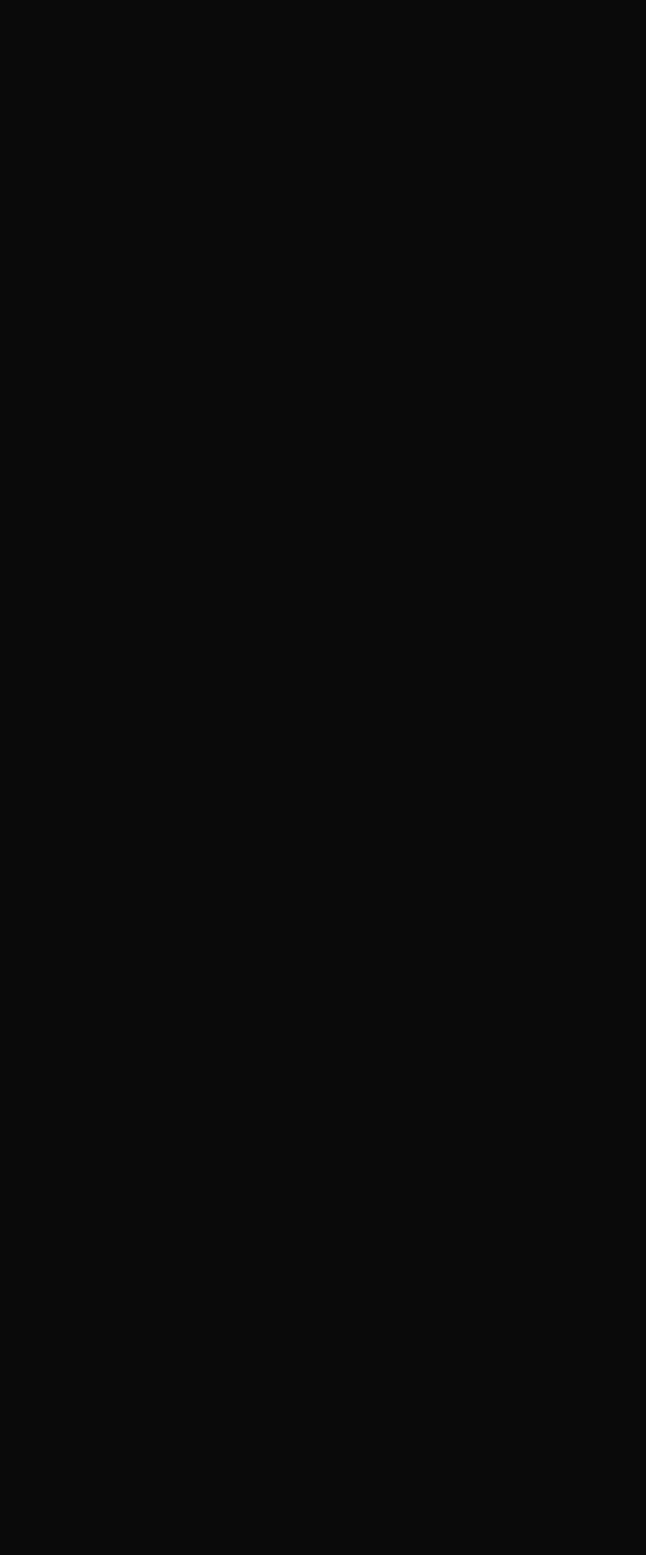
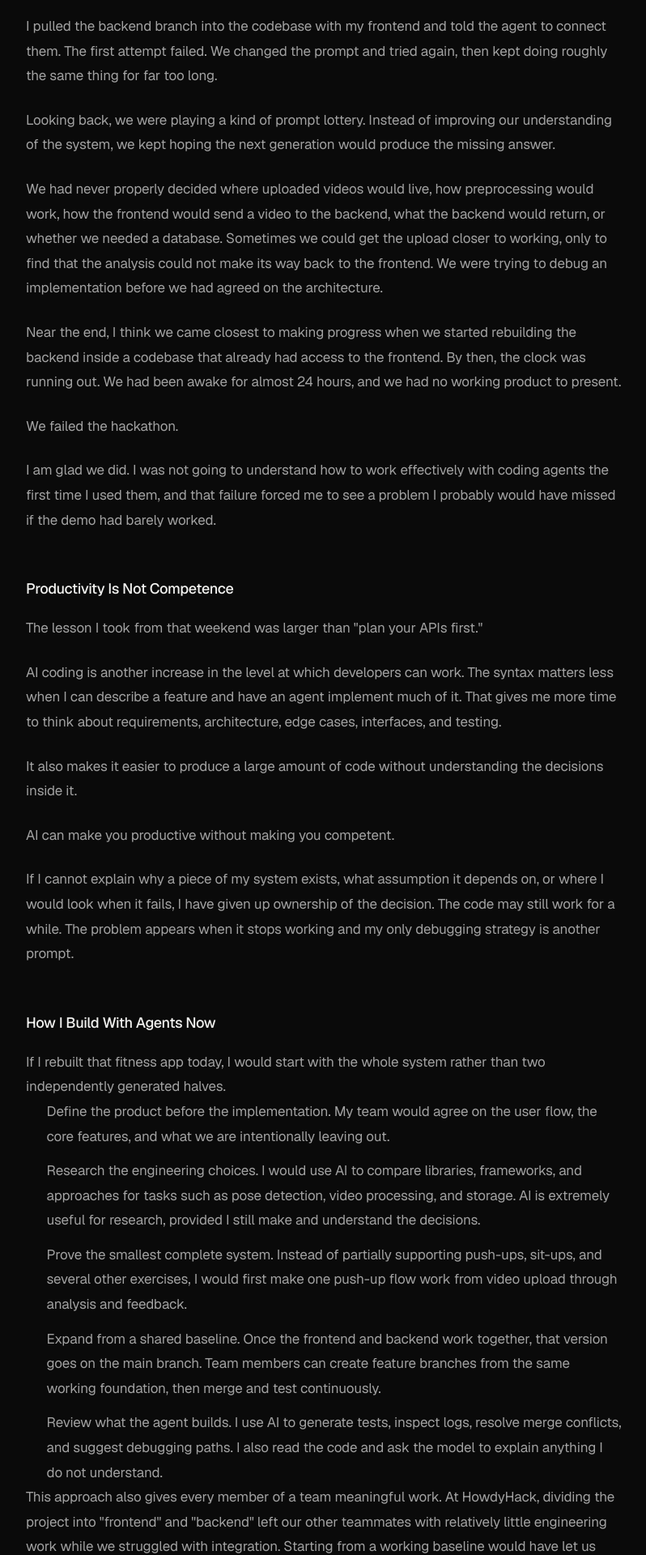
Before and after one commit to patricksemler/patricksemler.github.io, a Next.js app: page /articles/ai-can-make-you-productive-without-making-you-competent in a window 1280 px wide. Before the commit this address had no page. Shown: the part 860-2780 px from the top of the page at 81% size, without its empty margins (240-1038 px from the left). Before the commit the page ends 800 px from the top, so only its background shows below. Built offline with nearby package versions, Linux system fonts and the light colour scheme.

Commit message:
Refine articles layout and demo content

```diff
--- a/app/articles/[slug]/page.tsx
+++ b/app/articles/[slug]/page.tsx
@@ -102,12 +102,14 @@ function ArticleBlockView({ block }: { block: ArticleBlock }) {
     case "heading":
       return <h2>{block.text}</h2>;
     case "list":
+      const List = block.ordered ? "ol" : "ul";
+
       return (
-        <ul>
+        <List>
           {block.items.map((item) => (
             <li key={item}>{item}</li>
           ))}
-        </ul>
+        </List>
       );
     case "image":
       return (
--- a/app/articles/page.tsx
+++ b/app/articles/page.tsx
@@ -18,7 +18,7 @@ export default function ArticlesPage() {
       <div className="page-shell article-page-shell">
         <header className="collection-header">
           <Link href="/" className="quiet-link">
-            {profile.name}
+            ← Back home
           </Link>
           <h1 className="collection-title">Articles</h1>
         </header>
@@ -45,9 +45,6 @@ export default function ArticlesPage() {
 
         <footer className="site-footer">
           <p>© {new Date().getFullYear()} {profile.name}</p>
-          <Link href="/" className="quiet-link">
-            Home
-          </Link>
         </footer>
       </div>
     </>
--- a/app/globals.css
+++ b/app/globals.css
@@ -255,7 +255,13 @@ h1 {
 }
 
 .article-page-shell {
+  display: flex;
+  flex-direction: column;
   min-height: 100svh;
+}
+
+.article-page-shell > .site-footer {
+  margin-top: auto;
 }
 
 .collection-header {
@@ -335,11 +341,10 @@ h1 {
 }
 
 .article-title {
-  max-width: 14ch;
   margin-top: 1.25rem;
-  font-size: clamp(2.25rem, 6vw, 3.5rem);
-  line-height: 1.06;
-  letter-spacing: -0.052em;
+  font-size: clamp(1.875rem, 4.5vw, 2.5rem);
+  line-height: 1.12;
+  letter-spacing: -0.045em;
 }
 
 .article-published {
@@ -353,10 +358,6 @@ h1 {
   font-size: clamp(1rem, 0.96rem + 0.2vw, 1.0625rem);
   line-height: 1.8;
   letter-spacing: -0.008em;
-}
-
-.article-body > * {
-  max-width: 40rem;
 }
 
 .article-body p + p {
@@ -373,11 +374,13 @@ h1 {
 }
 
 .article-body h2 + p,
-.article-body h2 + ul {
+.article-body h2 + ul,
+.article-body h2 + ol {
   margin-top: 1.25rem;
 }
 
-.article-body ul {
+.article-body ul,
+.article-body ol {
   padding-left: 1.15rem;
 }
 
@@ -406,7 +409,6 @@ h1 {
 }
 
 .article-body figcaption {
-  max-width: 40rem;
   margin-top: 0.85rem;
   color: var(--color-faint);
   font-size: 0.75rem;
@@ -474,7 +476,7 @@ h1 {
   }
 
   .article-title {
-    font-size: clamp(2rem, 10vw, 2.75rem);
+    font-size: clamp(1.75rem, 8vw, 2.25rem);
   }
 
   .entry + .entry {
--- a/content/articles.ts
+++ b/content/articles.ts
@@ -10,6 +10,7 @@ export type ArticleBlock =
   | {
       type: "list";
       items: readonly string[];
+      ordered?: boolean;
     }
   | {
       type: "image";
@@ -36,68 +37,126 @@ export type Article = {
  */
 export const articles: readonly Article[] = [
   {
-    slug: "trustworthy-generated-coding-problems",
-    title: "Generated code is easy. Trustworthy problems are harder.",
+    slug: "ai-can-make-you-productive-without-making-you-competent",
+    title: "AI Can Make You Productive Without Making You Competent",
     publishedAt: "2026-09-16",
     description:
-      "What building LeetMind taught me about verifying AI-generated coding problems before anyone tries to solve them.",
+      "What a failed hackathon taught me about building with coding agents without giving up engineering judgment.",
     content: [
       {
         type: "paragraph",
-        text: "A generated coding problem is only useful if the prompt, examples, tests, and expected answer all agree. If one of them drifts, the learner ends up debugging the platform instead of practicing the concept.",
+        text: "At HowdyHack 2025, my team had a frontend that seemed to work, a backend that seemed to work, and an application that did not.",
       },
       {
         type: "paragraph",
-        text: "That became one of the most important design constraints in LeetMind. Generating a plausible problem was the easy part. Deciding whether it was safe to publish took a separate system.",
+        text: "We were building a fitness app that would let someone upload a video of an exercise, analyze the movement, and return feedback on their form. I owned the frontend, while a teammate worked on the backend and computer vision. We were also using Kiro, AWS's agentic coding IDE, and because agentic coding was still new to us, we assumed the difficult part was generating the individual pieces. Once those pieces existed, connecting them felt like something the agent could handle for us.",
       },
       {
         type: "heading",
-        text: "The failure mode",
+        text: "When Two Working Pieces Do Not Make a Working System",
       },
       {
         type: "paragraph",
-        text: "Language models are good at producing code that looks finished. That surface quality can hide small contradictions: an edge case missing from the explanation, a sample that follows different rules, or a reference solution that works only for the obvious inputs.",
+        text: "I pulled the backend branch into the codebase with my frontend and told the agent to connect them. The first attempt failed. We changed the prompt and tried again, then kept doing roughly the same thing for far too long.",
       },
       {
         type: "paragraph",
-        text: "So I stopped treating generation as the final step. Every candidate problem now has to move through a verification pipeline before it reaches a learner.",
+        text: "Looking back, we were playing a kind of prompt lottery. Instead of improving our understanding of the system, we kept hoping the next generation would produce the missing answer.",
       },
       {
-        type: "image",
-        src: "/articles/verification-pipeline.svg",
-        alt: "A four-step verification pipeline: generate a candidate problem, run authored tests, compare an independent solution, then publish or reject it.",
-        width: 1200,
-        height: 675,
-        caption: "The publishing path is intentionally narrow: a candidate advances only after every check agrees.",
+        type: "paragraph",
+        text: "We had never properly decided where uploaded videos would live, how preprocessing would work, how the frontend would send a video to the backend, what the backend would return, or whether we needed a database. Sometimes we could get the upload closer to working, only to find that the analysis could not make its way back to the frontend. We were trying to debug an implementation before we had agreed on the architecture.",
+      },
+      {
+        type: "paragraph",
+        text: "Near the end, I think we came closest to making progress when we started rebuilding the backend inside a codebase that already had access to the frontend. By then, the clock was running out. We had been awake for almost 24 hours, and we had no working product to present.",
+      },
+      {
+        type: "paragraph",
+        text: "We failed the hackathon.",
+      },
+      {
+        type: "paragraph",
+        text: "I am glad we did. I was not going to understand how to work effectively with coding agents the first time I used them, and that failure forced me to see a problem I probably would have missed if the demo had barely worked.",
       },
       {
         type: "heading",
-        text: "What the pipeline checks",
+        text: "Productivity Is Not Competence",
+      },
+      {
+        type: "paragraph",
+        text: 'The lesson I took from that weekend was larger than "plan your APIs first."',
+      },
+      {
+        type: "paragraph",
+        text: "AI coding is another increase in the level at which developers can work. The syntax matters less when I can describe a feature and have an agent implement much of it. That gives me more time to think about requirements, architecture, edge cases, interfaces, and testing.",
+      },
+      {
+        type: "paragraph",
+        text: "It also makes it easier to produce a large amount of code without understanding the decisions inside it.",
+      },
+      {
+        type: "paragraph",
+        text: "AI can make you productive without making you competent.",
+      },
+      {
+        type: "paragraph",
+        text: "If I cannot explain why a piece of my system exists, what assumption it depends on, or where I would look when it fails, I have given up ownership of the decision. The code may still work for a while. The problem appears when it stops working and my only debugging strategy is another prompt.",
+      },
+      {
+        type: "heading",
+        text: "How I Build With Agents Now",
+      },
+      {
+        type: "paragraph",
+        text: "If I rebuilt that fitness app today, I would start with the whole system rather than two independently generated halves.",
       },
       {
         type: "list",
+        ordered: true,
         items: [
-          "Authored examples establish the basic contract.",
-          "An independent solution creates a second source of truth.",
-          "Fifty reproducible randomized inputs look for disagreements the examples missed.",
-          "Submissions run in isolated Docker containers without network access or access to hidden answers.",
+          "Define the product before the implementation. My team would agree on the user flow, the core features, and what we are intentionally leaving out.",
+          "Research the engineering choices. I would use AI to compare libraries, frameworks, and approaches for tasks such as pose detection, video processing, and storage. AI is extremely useful for research, provided I still make and understand the decisions.",
+          "Prove the smallest complete system. Instead of partially supporting push-ups, sit-ups, and several other exercises, I would first make one push-up flow work from video upload through analysis and feedback.",
+          "Expand from a shared baseline. Once the frontend and backend work together, that version goes on the main branch. Team members can create feature branches from the same working foundation, then merge and test continuously.",
+          "Review what the agent builds. I use AI to generate tests, inspect logs, resolve merge conflicts, and suggest debugging paths. I also read the code and ask the model to explain anything I do not understand.",
         ],
       },
       {
         type: "paragraph",
-        text: "The important part is not any one check. It is the disagreement between checks. When two independent paths produce different answers, the problem is rejected instead of asking the learner to absorb that uncertainty.",
+        text: 'This approach also gives every member of a team meaningful work. At HowdyHack, dividing the project into "frontend" and "backend" left our other teammates with relatively little engineering work while we struggled with integration. Starting from a working baseline would have let us split by features instead.',
       },
       {
         type: "heading",
-        text: "The lesson",
+        text: "What Changed for Me",
       },
       {
         type: "paragraph",
-        text: "AI output becomes much more useful when the system around it is allowed to say no. Generation creates options; verification decides what deserves trust.",
+        text: "I now use this process on work that is much less forgiving than a hackathon prototype.",
       },
       {
         type: "paragraph",
-        text: "That principle now shapes how I think about AI features in general: the model can propose, but the product still needs an independent way to check the work.",
+        text: 'While working on ApplyFinch\'s job-priority ranking, for example, I could have asked an agent to "build a better matching algorithm." Instead, I first had to decide what better matching actually meant.',
+      },
+      {
+        type: "paragraph",
+        text: "A recently posted job may seem like a strong opportunity, but recency means very little if the user is not eligible for the role. A high resume match can also be misleading if the position does not support sponsorship and the applicant requires it. Those are product decisions before they are implementation details.",
+      },
+      {
+        type: "paragraph",
+        text: "I used AI to research possible scoring factors, challenge the logic, consider drawbacks, and turn the resulting decisions into an implementation plan. The final system considers factors such as eligibility, fit, recency, and network signals, then gives users plain-language explanations for the ranking. After the implementation was generated, I reviewed the code and asked for explanations where I needed them.",
+      },
+      {
+        type: "paragraph",
+        text: "That is the role I want AI to play in my engineering work. It can research faster than I can, generate code faster than I can type it, and help me inspect problems from several directions. I still need to own the reasoning that gives those capabilities direction.",
+      },
+      {
+        type: "paragraph",
+        text: "AI will write more of the code I work with over time. That makes good decisions more valuable.",
+      },
+      {
+        type: "paragraph",
+        text: "The engineer who benefits most will be the one who still knows what should be built, and can tell when the machine got it wrong.",
       },
     ],
   },
```
